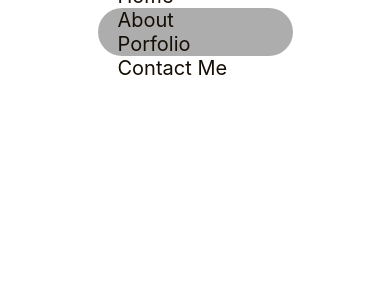
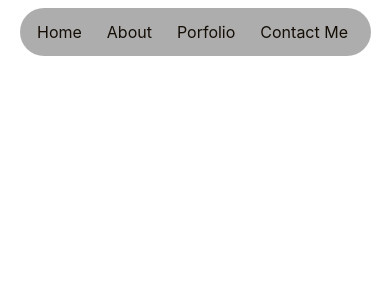
Before and after one commit to maneeshaYasinth/Maneesha-Gunarathna, a React (Create React App) app in the folder maneesha-gunarathna/: page / in a window 390 px wide. Shown: the top 300 px of the page. Built offline with nearby package versions, Linux system fonts and the light colour scheme.

Commit message:
made the nav bar somewhat responsive

```diff
--- a/maneesha-gunarathna/src/navbar.css
+++ b/maneesha-gunarathna/src/navbar.css
@@ -1,10 +1,12 @@
 .nav-menu {
   margin-top: 2%;
-    width: 50%;
+  width: 80%; /* Adjusted width for responsiveness */
+  max-width: 600px; /* Added max-width to limit width on larger screens */
   height: 3rem;
   background-color: rgba(130, 130, 130, 0.655);
   backdrop-filter: blur(10px);
-    margin-left: 25%;
+  margin-left: auto; /* Center the menu horizontally */
+  margin-right: auto; /* Center the menu horizontally */
   display: flex;
   justify-content: center;
   align-items: center;
@@ -28,7 +30,7 @@
   gap: 20px;
 }
 
-.nav-text{
+.nav-text {
   padding: 20px;
   text-transform: capitalize;
   font-size: 1.25rem;
@@ -63,63 +65,20 @@
   }
 }
 
-
-
-
-
-
-
-
-
-
-
-
-
-
-
-
-/* .nav-menu {
-    background-color: rgb(13, 63, 129);
-    height: 5rem;
-    box-shadow: 3px 3px 5px rgba(0, 0, 0, 0.1);
-    position: fixed;
-    top: 0;
-    width: 100%;
-    z-index: 1000;
-    transition: top 0.3s ease;
+/* Media query for smaller screens */
+@media screen and (max-width: 600px) {
+  .nav-menu {
+      width: 90%; /* Adjusted width for smaller screens */
+      margin-left: auto; /* Center the menu horizontally */
+      margin-right: auto; /* Center the menu horizontally */
   }
 
-  .nav-menu  ul {
-    padding-top: 1%;
-    width: 100%;
-    list-style: none;
-    font-size: 1.2rem;
-    display: flex;
-    justify-content: center;
-    align-items: center;
+  .nav-links li {
+      margin-right: 5px; /* Reduced margin between menu items */
   }
 
-  .nav-menu  li {
-    height: 50px;
+  .nav-text {
+      font-size: 1rem; /* Adjusted font size for smaller screens */
+      padding: 10px; /* Reduced padding for smaller screens */
   }
-
-  .nav-menu  a {
-    height: 100%;
-    padding: 0 30px;
-    text-decoration: none;
-    font-family: "Forum", serif;
-    display: flex;
-    align-items: center;
-    color: black;
-    font-family: Tahoma, sans-serif;
 }
-
-  .nav-menu  a:hover {
-    text-decoration: underline #e91e63;
-    animation: shake 0.5s cubic-bezier(0.36, 0.07, 0.19, 0.97) both;
-  }
-
-  .nav-menu  li:first-child {
-    margin-right: auto;
-  }
-   */
```
Lines whose indentation alone changed are shown as unchanged.
